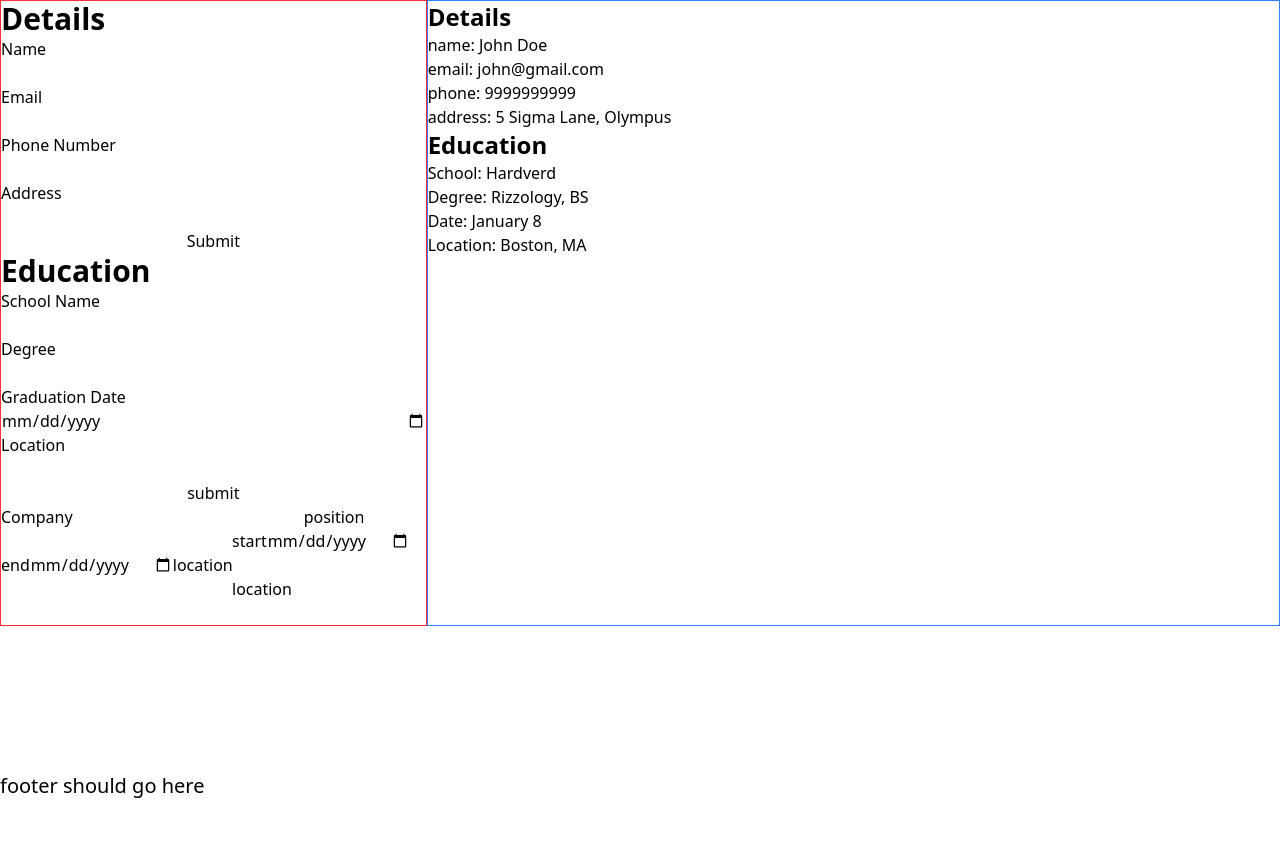
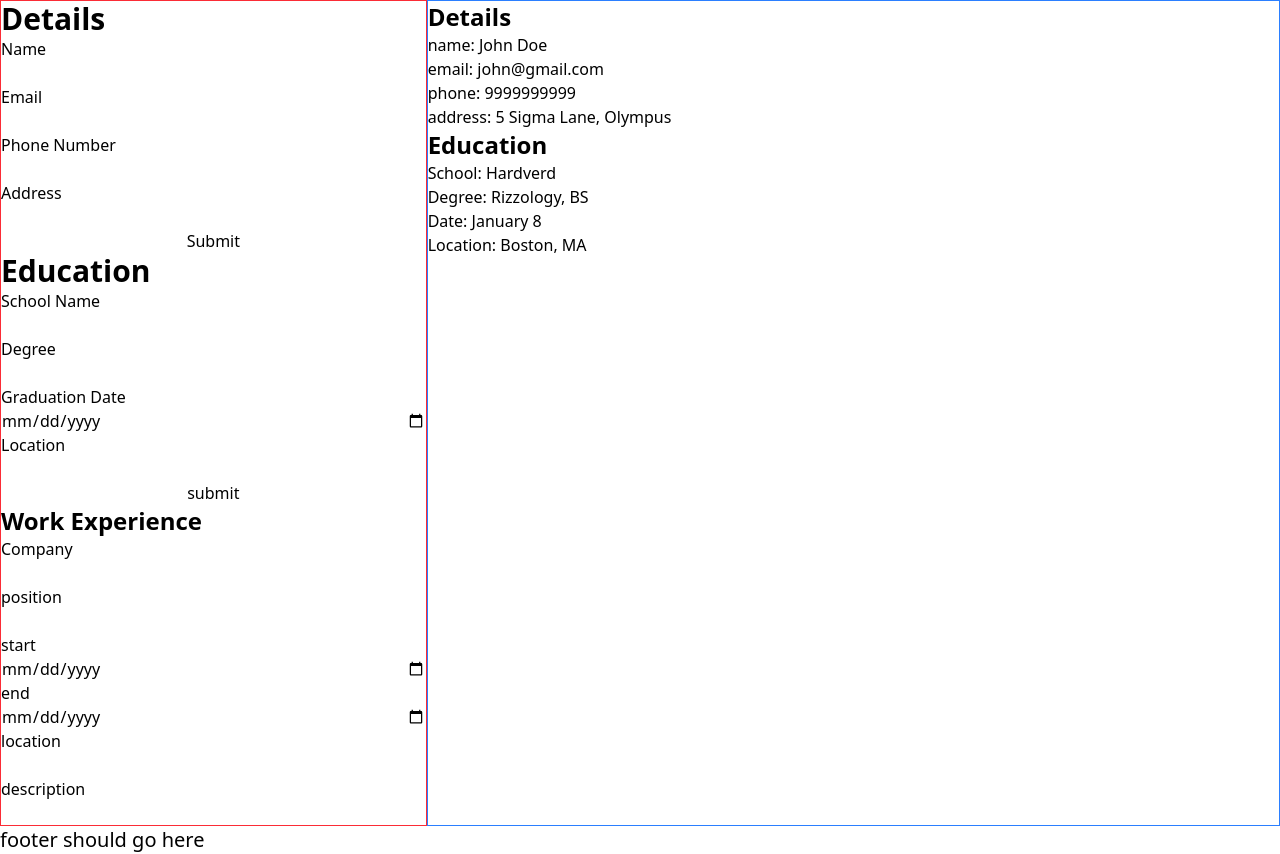
Before and after one commit to yskim308/cvApp, a React (Vite) app: page / in a window 1280 px wide. Before the commit the page ends 800 px from the top, so only its background shows below. Built offline with nearby package versions, Linux system fonts and the light colour scheme.

Commit message:
basic stylig for jobform

```diff
--- a/src/components/formComponents/JobForm.tsx
+++ b/src/components/formComponents/JobForm.tsx
@@ -33,7 +33,8 @@ export default function JobForm({ onSubmit }: JobFormProps) {
 
   return (
     <div>
-      <form onSubmit={handleSubmit}>
+      <form onSubmit={handleSubmit} className="flex flex-col">
+        <div className="text-2xl font-semibold">Work Experience</div>
         <label htmlFor="company">Company</label>
         <input
           type="text"
@@ -82,7 +83,7 @@ export default function JobForm({ onSubmit }: JobFormProps) {
           value={formData.location}
           autoComplete="off"
         />
-        <label htmlFor="description">location</label>
+        <label htmlFor="description">description</label>
         <input
           type="text"
           name="description"
```
